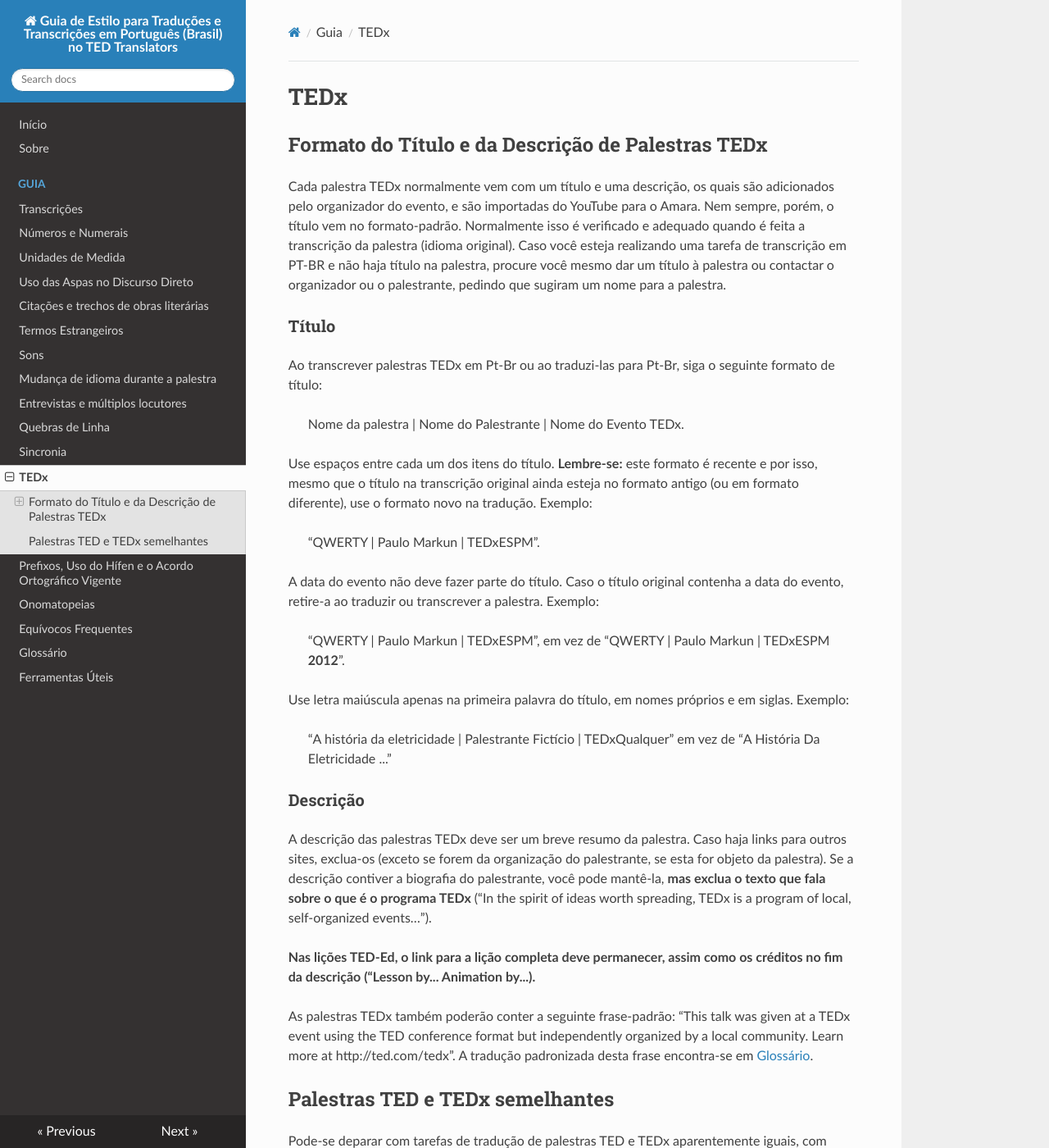
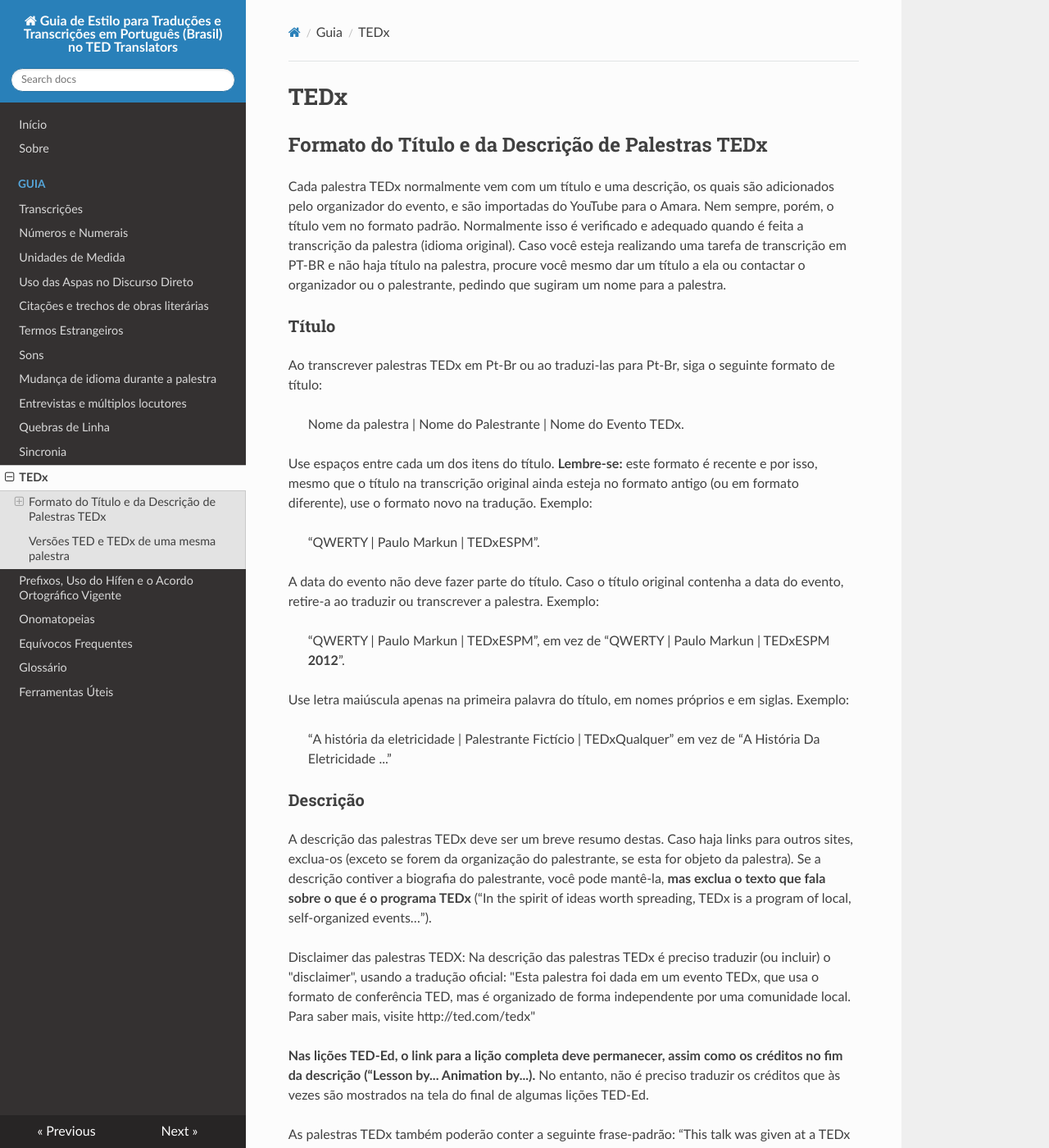
Before and after one commit to tupaschoal/TED-Translators_PT-BR_Styleguide, an MkDocs documentation site: the page built from docs/tedx.md, in a window 1280 px wide and 1400 px high. Shown: the whole window at 82% size. Built offline with MkDocs 1.6.1, drawn with Linux system fonts in a browser that asks for light colours; nearby versions of some CDN libraries; old or Windows-style settings are respelled for this version of MkDocs; some of the changed text lies outside the part shown.

Commit message:
Update tedx.md
1. No "Formato do Título"... substituí "à palestra" por "a ela", para evitar repetir demais a palavra "palestra".
2. Imagino que o disclaimer esteja em outro lugar, mas acho que vale a pena deixar aqui, uma vez que ele se encontra dentro da descrição da palestra.
3. Inseri a frase "No entanto, não é preciso traduzir os créditos que às vezes são mostrados na tela do final de algumas lições TED-Ed", pois tenho notado que algumas lições TED-Ed estão vindo com esses créditos, e às vezes o tradutor resolve traduzi-los, mesmo eles não estando transcritos no original em inglês.

```diff
--- a/docs/tedx.md
+++ b/docs/tedx.md
@@ -4,7 +4,7 @@
 
 ## Formato do Título e da Descrição de Palestras TEDx
 
-Cada palestra TEDx normalmente vem com um título e uma descrição, os quais são adicionados pelo organizador do evento, e são importadas do YouTube para o Amara. Nem sempre, porém, o título vem no formato-padrão. Normalmente isso é verificado e adequado quando é feita a transcrição da palestra (idioma original). Caso você esteja realizando uma tarefa de transcrição em PT-BR e não haja título na palestra, procure você mesmo dar um título à palestra ou contactar o organizador ou o palestrante, pedindo que sugiram um nome para a palestra.
+Cada palestra TEDx normalmente vem com um título e uma descrição, os quais são adicionados pelo organizador do evento, e são importadas do YouTube para o Amara. Nem sempre, porém, o título vem no formato padrão. Normalmente isso é verificado e adequado quando é feita a transcrição da palestra (idioma original). Caso você esteja realizando uma tarefa de transcrição em PT-BR e não haja título na palestra, procure você mesmo dar um título a ela ou contactar o organizador ou o palestrante, pedindo que sugiram um nome para a palestra.
 
 ### Título
 Ao transcrever palestras TEDx em Pt-Br ou ao traduzi-las para Pt-Br, siga o seguinte formato de título:
@@ -23,16 +23,18 @@
 
 > “A história da eletricidade | Palestrante Fictício | TEDxQualquer” em vez de “A História Da Eletricidade ...”
 
+### Descrição
+A descrição das palestras TEDx deve ser um breve resumo destas. Caso haja links para outros sites, exclua-os (exceto se forem da organização do palestrante, se esta for objeto da palestra). Se a descrição contiver a biografia do palestrante, você pode mantê-la, **mas exclua o texto que fala sobre o que é o programa TEDx** (“In the spirit of ideas worth spreading, TEDx is a program of local, self-organized events…”).
 
-
-
-### Descrição
-A descrição das palestras TEDx deve ser um breve resumo da palestra. Caso haja links para outros sites, exclua-os (exceto se forem da organização do palestrante, se esta for objeto da palestra). Se a descrição contiver a biografia do palestrante, você pode mantê-la, **mas exclua o texto que fala sobre o que é o programa TEDx** (“In the spirit of ideas worth spreading, TEDx is a program of local, self-organized events…”).
+Disclaimer das palestras TEDX:
+Na descrição das palestras TEDx é preciso traduzir (ou incluir) o "disclaimer", usando a tradução oficial:
+"Esta palestra foi dada em um evento TEDx, que usa o formato de conferência TED, mas é organizado de forma independente por uma comunidade local. Para saber mais, visite http://ted.com/tedx"
 
 **Nas lições TED-Ed, o link para a lição completa deve permanecer, assim como os créditos no fim da descrição (“Lesson by... Animation by...).**
+No entanto, não é preciso traduzir os créditos que às vezes são mostrados na tela do final de algumas lições TED-Ed.
 
 As palestras TEDx também poderão conter a seguinte frase-padrão: “This talk was given at a TEDx event using the TED conference format but independently organized by a local community. Learn more at http://ted.com/tedx”. A tradução padronizada desta frase encontra-se em [Glossário](glossario.md).
 
-## Palestras TED e TEDx semelhantes
+## Versões TED e TEDx de uma mesma palestra
 
 Pode-se deparar com tarefas de tradução de palestras TED e TEDx aparentemente iguais, com mesmos título e palestrante. Isso acontece quando essas são escolhidas pela equipe do TED para figurarem no [site](www.ted.com), por isso são reeditadas e ficam ligeiramente diferentes. As tarefas coexistem e são independentes, não há abandono de uma delas quando a outra é finalizada.
```
